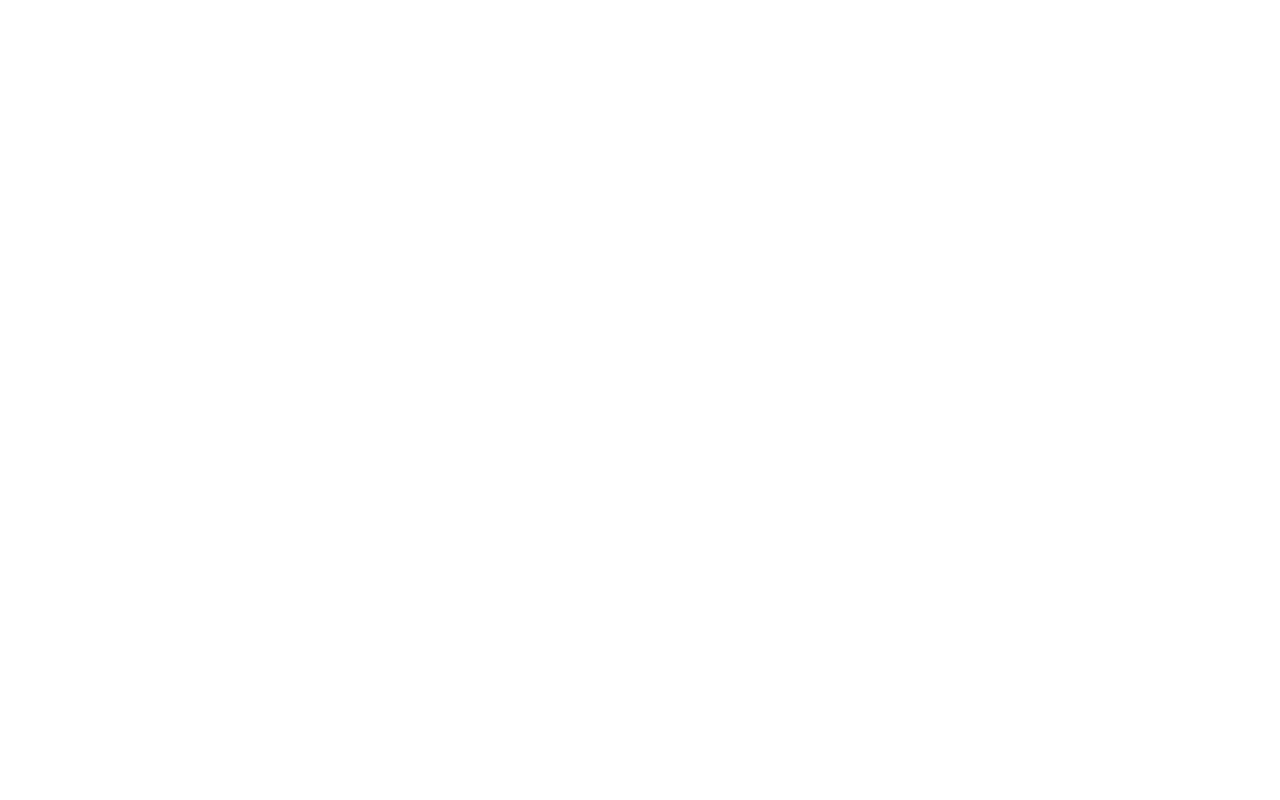
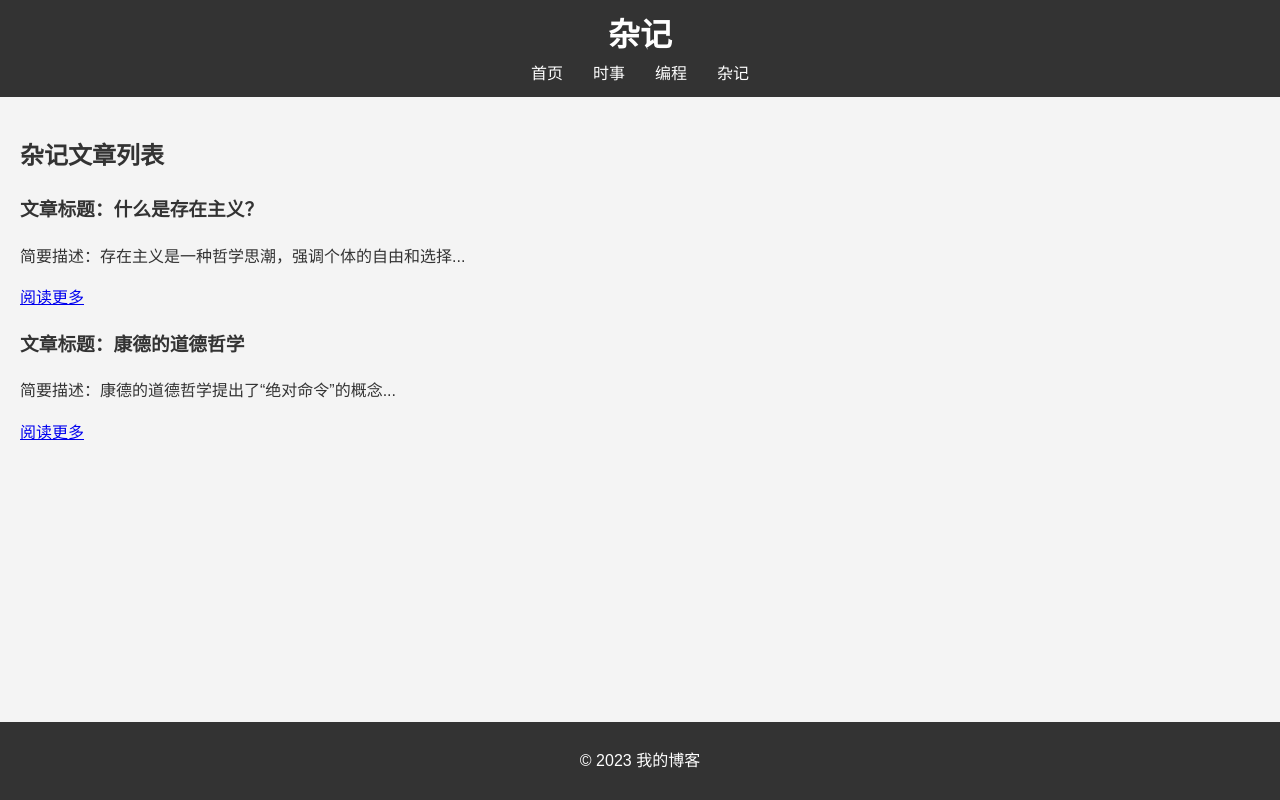
Before and after one commit to cccouo/cccouo.github.io, a plain HTML site: page notes.html in a window 1280 px wide. Drawn offline with Linux system fonts and the light colour scheme.

Commit message:
Add files via upload

```diff
--- a/index.html
+++ b/index.html
@@ -8,6 +8,7 @@
     <meta name="viewport" content="width=device-width, initial-scale=1.0">
     <title>cccouo的博客</title>
     <link rel="stylesheet" href="styles/style.css">
+    <link rel="icon" href="icon\边牧.png">
 
 </head>
 
@@ -17,7 +18,7 @@
         <nav>
             <ul>
                 <li><a href="philosophy.html">哲学</a></li>
-                <li><a href="politics.html">政治</a></li>
+                <li><a href="politics.html">时事</a></li>
                 <li><a href="programming.html">编程</a></li>
                 <li><a href="notes.html">杂记</a></li>
             </ul>
--- a/notes.html
+++ b/notes.html
@@ -0,0 +1,46 @@
+<!DOCTYPE html>
+<html lang="zh-CN">
+<head>
+    <meta charset="UTF-8">
+    <meta name="viewport" content="width=device-width, initial-scale=1.0">
+    <title>杂记</title>
+    <link rel="stylesheet" href="styles/style.css">
+    <link rel="icon" href="icon\柯基.png">
+</head>
+<body>
+    <header>
+        <h1>杂记</h1>
+        <nav>
+            <ul>
+                <li><a href="index.html">首页</a></li>
+                <li><a href="politics.html">时事</a></li>
+                <li><a href="programming.html">编程</a></li>
+                <li><a href="notes.html">杂记</a></li>
+            </ul>
+        </nav>
+    </header>
+
+    <main>
+        <section>
+            <h2>杂记文章列表</h2>
+            <!-- 文章1 -->
+            <div class="article-summary">
+                <h3>文章标题：什么是存在主义？</h3>
+                <p>简要描述：存在主义是一种哲学思潮，强调个体的自由和选择...</p>
+                <a href="article\philosophy\什么是存在主义.html" class="read-more">阅读更多</a>
+            </div>
+
+            <!-- 文章2 -->
+            <div class="article-summary">
+                <h3>文章标题：康德的道德哲学</h3>
+                <p>简要描述：康德的道德哲学提出了“绝对命令”的概念...</p>
+                <a href="articles/philosophy/康德的道德哲学.html" class="read-more">阅读更多</a>
+            </div>
+        </section>
+    </main>
+
+    <footer>
+        <p>&copy; 2023 我的博客</p>
+    </footer>
+</body>
+</html>
```
Also changed, not shown: philosophy.html (+16 -4 lines), politics.html (+46 -0 lines), programming.html (+46 -0 lines).
